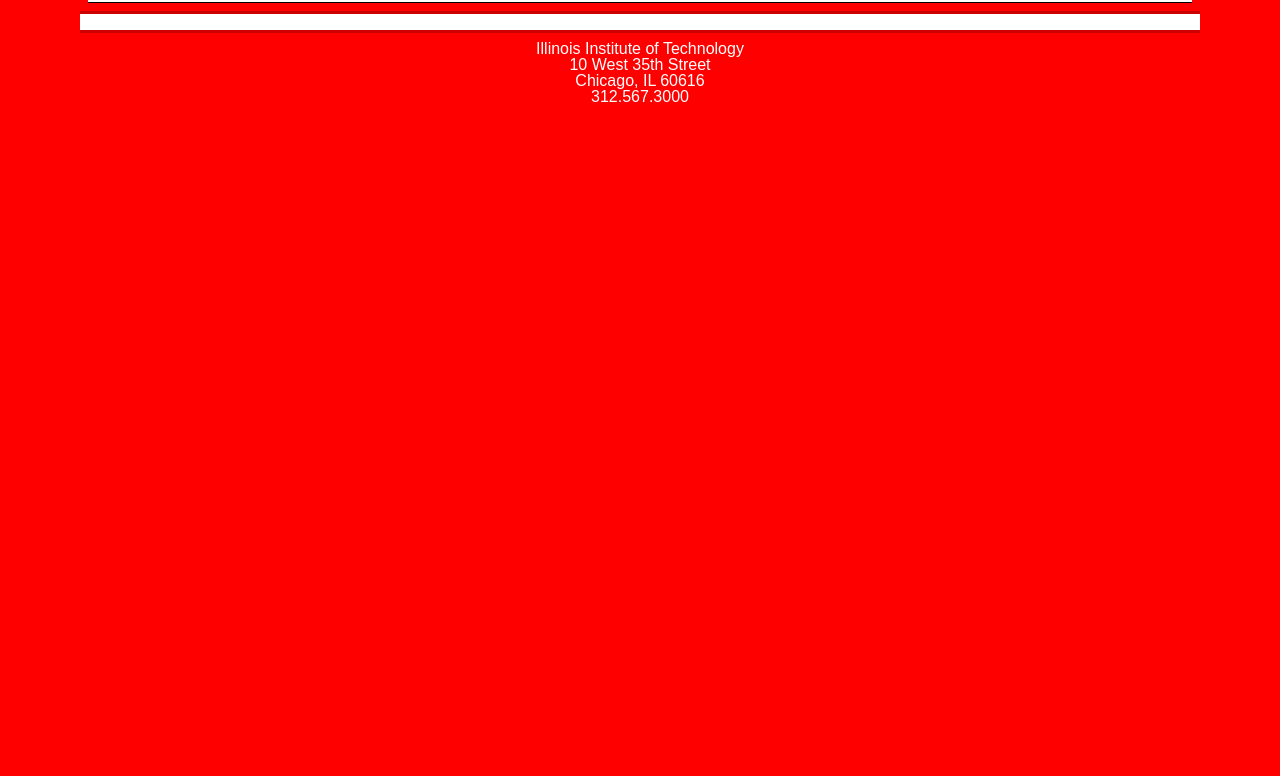
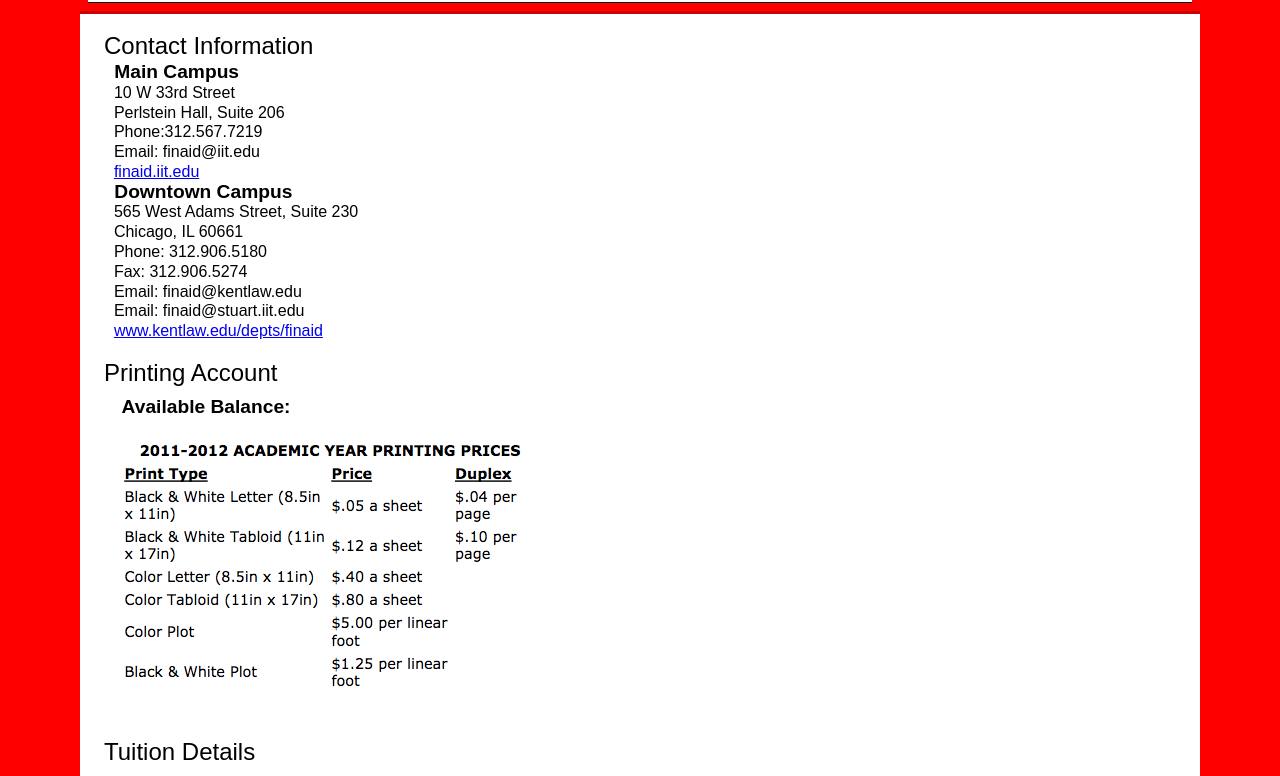
Before and after one commit to mfarrell-iit/itmd-362-project2, a plain HTML site: page payment.html in a window 1280 px wide. Shown: the part 135-911 px from the top of the page. Before the commit the page ends 800 px from the top, so only its background shows below. Drawn offline with nearby package versions, Linux system fonts and the light colour scheme.

Commit message:
adding payment content

```diff
--- a/css/screen.css
+++ b/css/screen.css
@@ -24,11 +24,8 @@ html {
 #page_struct{
   margin: 0;
   padding: 0;
-  height:100%;
-  min-height: 100vh;
 }
 #body{
-  min-height:60%;
   background-color: white;
 }
 #header {
@@ -39,15 +36,22 @@ body {
   padding: 1em, 1em;
   margin: 0em;
 }
-#body {
-  background-color:white;
-}
 #body > p {
   text-align: justify;
 }
 #footer {
   margin: 0;
+  padding: .23em;
   border-top: #cc0000 solid .23em;
+}
+#fin_aid_info li {
+  padding:.12em;
+  text-align: left;
+}
+
+li .title {
+  font-weight: bold;
+  font-size: 1.2em;
 }
 
 img {
@@ -62,6 +66,9 @@ h1 {
   font-size: 2.7em;
   color: white;
 
+}
+h2 {
+  font-size: 1.5em;
 }
 li {
   padding: .5em;
@@ -82,6 +89,9 @@ label {
 #navi_bar li {
   display: inline-block;
   padding: 0em 1.3em;
+}
+#payment_components {
+  text-align: left;
 }
 .option:hover {
   color: white;
@@ -149,7 +159,7 @@ cursor: default;
     padding: .35em 0;
   }
   #navi_bar > .option{
-    display:none;
+    display: none;
   }
 
 }
--- a/js/portal.js
+++ b/js/portal.js
@@ -11,6 +11,9 @@ function load_login() {
   }
   $("#finances").bind('click', function() {
     window.location.replace('payment.html');
+  });
+  $("#home").bind('click', function() {
+    window.location.replace('main.html');
   });
 
   $('#exp').bind('click',  function() {
--- a/js/site.js
+++ b/js/site.js
@@ -2,7 +2,10 @@ var user = {
   firstName: "Justin",
   lastName: "BIEBER",
   username: "JBIEBER",
-  password: "hawk2017"
+  password: "hawk2017",
+  printC: "5.00",
+  t_cost: "21300.00",
+  t_cred: "17250.00",
 };
 $(window).ready(function(e) {
   $("#submit").on("click", function (event) {
--- a/payment.html
+++ b/payment.html
@@ -2,7 +2,7 @@
 <!DOCTYPE html>
 <html lang="en">
 <head>
-  <title>MyIllioisTech - Home</title>
+  <title>MyIllioisTech - Finances</title>
   <meta charset="utf-8" />
   <meta name="viewport" content="width=device-width,initial-scale=1.0,shrink-to-fit=no" />
   <link rel="stylesheet" media="screen" href="css/screen.css" />
@@ -13,23 +13,55 @@
     <li id="header">
       <h1> Welcome, <span id="person_name">Scarlet Hawk!</span></h1>
       <ul id="navi_bar">
-        <li class="active"> <button id="exp">=</button> Home </li>
-        <li class="option"> Academics </li>
-        <li class="option"> Finances </li>
-        <li class="option"> Work </li>
-        <li class="option"> Library </li>
-        <li class="option"> Help </li>
+         <button id="exp">=</button>
+         <li class="option" id="home"> Home </li>
+         <li class="option inact"> Academics </li>
+         <li class="active" id="finances"> Finances </li>
+         <li class="option inact"> Work </li>
+         <li class="option inact"> Library </li>
+         <li class="option inact"> Help </li>
       </ul>
     </li>
     <li id="body">
-
+      <ul id="payment_components">
+        <li id="info">
+          <h2> Contact Information </h2>
+          <ul id="fin_aid_info">
+            <li class="title">Main Campus</li>
+            <li>10 W 33rd Street</li>
+            <li>Perlstein Hall, Suite 206</li>
+            <li>Phone:312.567.7219</li>
+            <li>Email: finaid@iit.edu</li>
+            <li> <a href="finaid.iit.edu"> finaid.iit.edu </a></li>
+            <li class="title">Downtown Campus</li>
+            <li>565 West Adams Street, Suite 230</li>
+            <li>Chicago, IL 60661</li>
+            <li>Phone: 312.906.5180</li>
+            <li>Fax: 312.906.5274</li>
+            <li>Email: finaid@kentlaw.edu</li>
+            <li>Email: finaid@stuart.iit.edu</li>
+            <li> <a href="www.kentlaw.edu/depts/finaid"> www.kentlaw.edu/depts/finaid </a></li>
+          </ul>
+        </li>
+        <li id="print">
+          <h2> Printing Account </h2>
+          <ul id="print_det">
+            <li class="title"> Available Balance: <span id="p_credit_area"></span></li>
+            <li><img src="./media/printing.png" alt="printing prices"/> </li>
+          </ul>
+        </li>
+        <li id="acc_bal">
+          <h2> Tuition Details </h2>
+          <li id="amt_due">Outstanding Balance: </li>
+        </li>
+      </ul>
     </li>
     <li id="footer">
       <span>Illinois Institute of Technology</span>
       <span>10 West 35th Street</span>
       <span>Chicago, IL 60616</span>
       <span>312.567.3000</span>
-    </footer>
+    </li>
   </ul>
   <script src="js/site.js"></script>
   <script src="js/portal.js"></script>
```
Also changed, not shown: js/portal.html (deleted, +0 -3 lines), main.html (+1 -1 lines), js/payment.js (added), media/printing.png (added), 2 other files.
